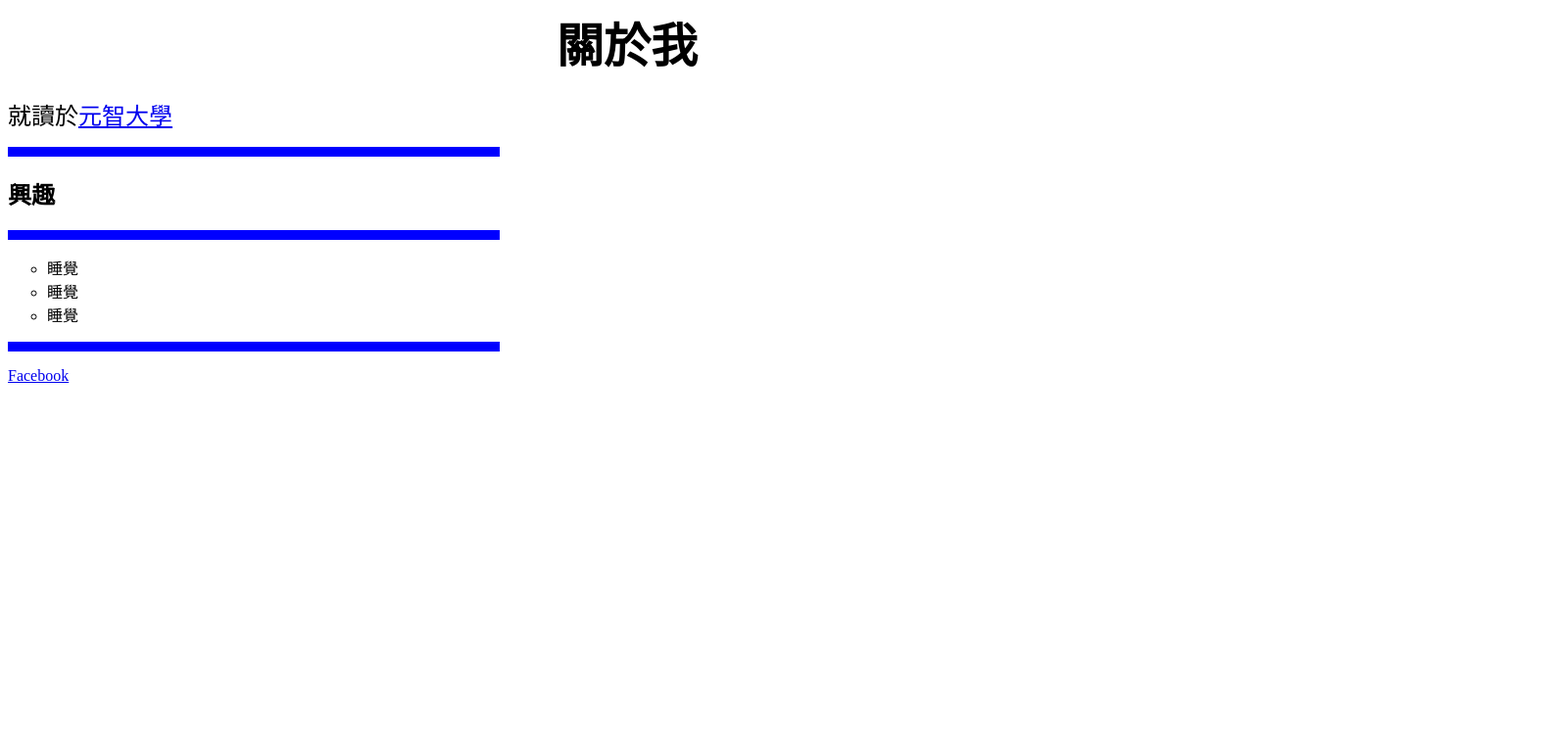
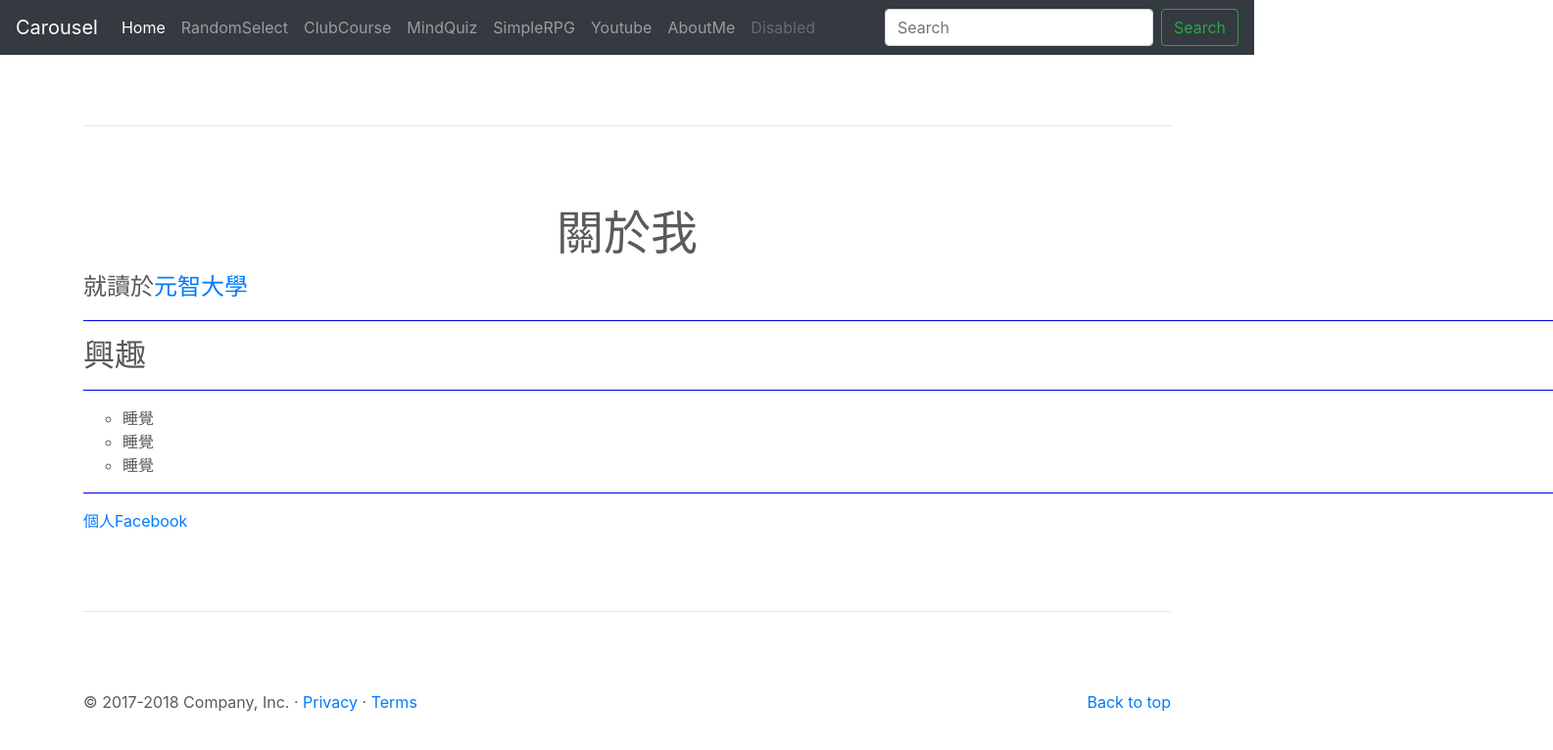
Before and after one commit to a8596135597a/MergePractice, a plain HTML site: page AboutMe.html in a window 1280 px wide. Shown: the whole page at 98% size, 1585 px wide, since content can reach past the window. Drawn offline with nearby package versions, Linux system fonts and the light colour scheme.

Commit message:
aboutme2 commit

```diff
--- a/AboutMe.html
+++ b/AboutMe.html
@@ -1,18 +1,103 @@
-<html><head>
-</head>
-<body>
-<h1 align=center><font size="10">關於我</font></h1>
+<!doctype html>
+<html lang="en">
+  <head>
+    <meta charset="utf-8">
+    <meta name="viewport" content="width=device-width, initial-scale=1, shrink-to-fit=no">
+    <meta name="description" content="">
+    <meta name="author" content="">
+    <link rel="icon" href="favicon.ico">
+
+    <title>Carousel Template for Bootstrap</title>
+
+    <!-- Bootstrap core CSS -->
+    <link href="dist/css/bootstrap.min.css" rel="stylesheet">
+    <link rel="stylesheet" href="aboutme/style.css">
+    <!-- Custom styles for this template -->
+    <link href="carousel.css" rel="stylesheet">
+  </head>
+  <body>
+
+    <header>
+      <nav class="navbar navbar-expand-md navbar-dark fixed-top bg-dark">
+        <a class="navbar-brand" href="#">Carousel</a>
+        <button class="navbar-toggler" type="button" data-toggle="collapse" data-target="#navbarCollapse" aria-controls="navbarCollapse" aria-expanded="false" aria-label="Toggle navigation">
+          <span class="navbar-toggler-icon"></span>
+        </button>
+        <div class="collapse navbar-collapse" id="navbarCollapse">
+          <ul class="navbar-nav mr-auto">
+            <li class="nav-item active">
+               <a class="nav-link" href="index.html">Home</a>
+            </li>
+            <li class="nav-item">
+               <a class="nav-link" href="RandomSelect.html">RandomSelect <span class="sr-only">(current)</span></a>
+            </li>
+              <li class="nav-item">
+               <a class="nav-link" href="ClubCourse.html">ClubCourse <span class="sr-only">(current)</span></a>
+            </li>
+              <li class="nav-item">
+               <a class="nav-link" href="MindQuiz.html">MindQuiz<span class="sr-only">(current)</span></a>
+            </li>
+              <li class="nav-item">
+               <a class="nav-link" href="SimpleRPG.html">SimpleRPG<span class="sr-only">(current)</span></a>
+            </li>
+              <li class="nav-item">
+               <a class="nav-link" href="Youtube.html">Youtube<span class="sr-only">(current)</span></a>
+            </li>
+              <li class="nav-item">
+               <a class="nav-link" href="AboutMe.html">AboutMe<span class="sr-only">(current)</span></a>
+            </li>
+            <li class="nav-item">
+              <a class="nav-link disabled" href="#">Disabled</a>
+            </li>
+          </ul>
+          <form class="form-inline mt-2 mt-md-0">
+            <input class="form-control mr-sm-2" type="text" placeholder="Search" aria-label="Search">
+            <button class="btn btn-outline-success my-2 my-sm-0" type="submit">Search</button>
+          </form>
+        </div>
+      </nav>
+    </header>
+
+    <main role="main">
+        <div class="container ,arketing">
+        <hr class="featurette-divider">
+            <h1 align=center><font size="10">關於我</font></h1>
 <p><font size="5">
 就讀於<a href="http://www.yzu.edu.tw/">元智大學</a></font>
 </p>
-<hr width=500px align=left size=10px color=#0000ff />
+<hr width=1500px align=left size=10px color=#0000ff />
 <h2>興趣</h2>
-<hr width=500px align=left size=10px color=#0000ff />
+<hr width=1500px align=left size=10px color=#0000ff />
 <ul type=circle>
-<LI>睡覺</li>
-<LI>睡覺</li>
+<li>睡覺</li>
+<li>睡覺</li>
 <li>睡覺</li>
 </ul>
-<hr width=500px align=left size=10px color=#0000ff />
-<p><a href="https://www.facebook.com/profile.php?id=100005687115505">Facebook</a></p>
-</body></html>
+<hr width=1500px align=left size=10px color=#0000ff />
+<p><a href="https://www.facebook.com/">個人Facebook</a></p>
+        <hr class="featurette-divider">
+
+        <!-- /END THE FEATURETTES -->
+
+      </div><!-- /.container -->
+
+
+      <!-- FOOTER -->
+      <footer class="container">
+        <p class="float-right"><a href="#">Back to top</a></p>
+        <p>&copy; 2017-2018 Company, Inc. &middot; <a href="#">Privacy</a> &middot; <a href="#">Terms</a></p>
+      </footer>
+    </main>
+
+    <!-- Bootstrap core JavaScript
+    ================================================== -->
+    <!-- Placed at the end of the document so the pages load faster -->
+    <script src="https://code.jquery.com/jquery-3.3.1.slim.min.js" integrity="sha384-q8i/X+965DzO0rT7abK41JStQIAqVgRVzpbzo5smXKp4YfRvH+8abtTE1Pi6jizo" crossorigin="anonymous"></script>
+    <script>window.jQuery || document.write('<script src="assets/js/vendor/jquery-slim.min.js"><\/script>')</script>
+    <script src="assets/js/vendor/popper.min.js"></script>
+    <script src="dist/js/bootstrap.min.js"></script>
+    <!-- Just to make our placeholder images work. Don't actually copy the next line! -->
+    <script src="assets/js/vendor/holder.min.js"></script>
+
+  </body>
+</html>
```
